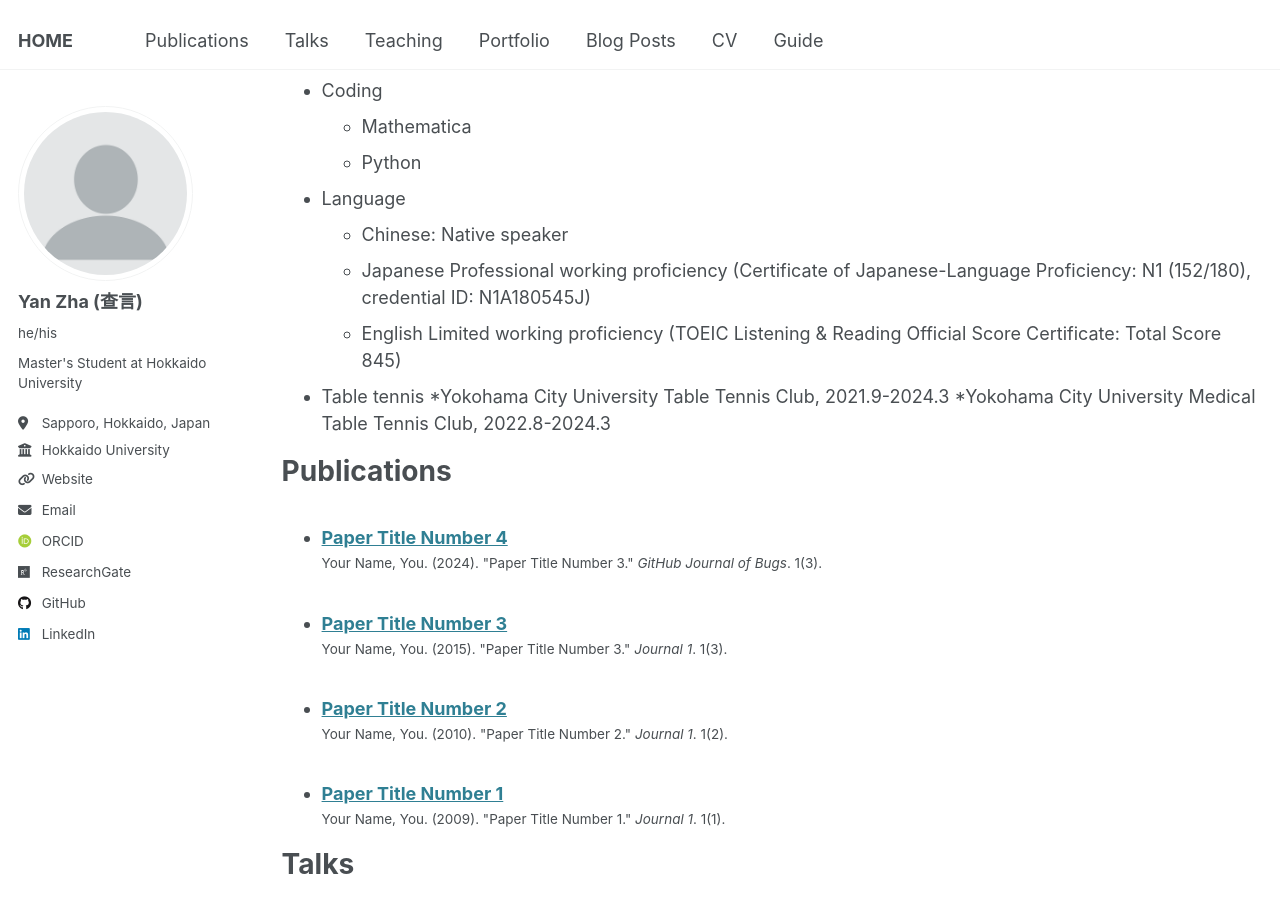
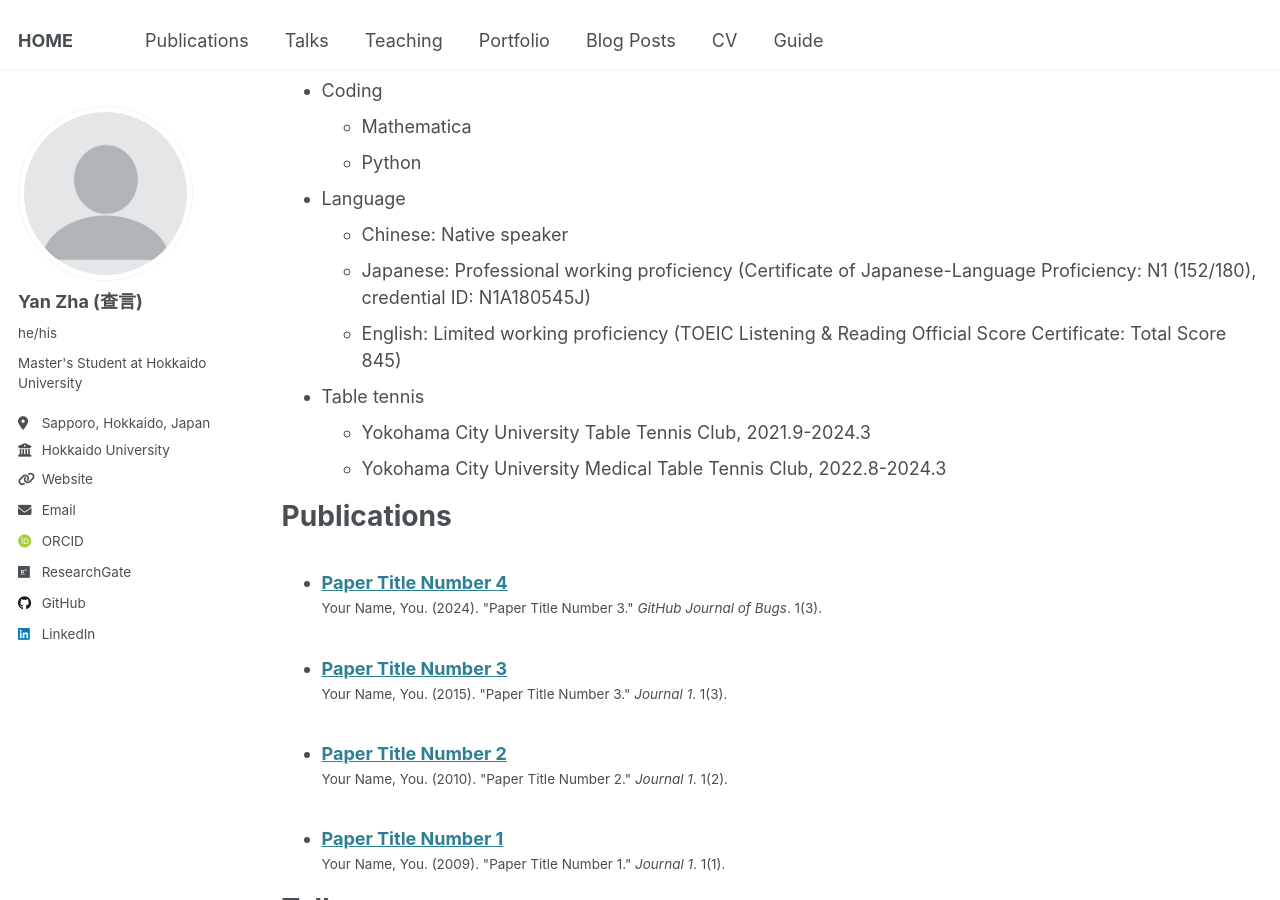
Before and after one commit to yzhacn/yzhacn.github.io, a Jekyll site: the page built from _pages/cv.md, in a window 1280 px wide and 900 px high, scrolled down 515 px. Built offline with Jekyll 4.4.1, drawn with Linux system fonts in a browser that asks for light colours; some web fonts are replaced.

Commit message:
Update cv.md

```diff
--- a/_pages/cv.md
+++ b/_pages/cv.md
@@ -28,11 +28,11 @@ Skills
     * Python
 * Language
   * Chinese: Native speaker
-  * Japanese Professional working proficiency (Certificate of Japanese-Language Proficiency: N1 (152/180), credential ID: N1A180545J)
-  * English Limited working proficiency (TOEIC Listening & Reading Official Score Certificate: Total Score 845)
+  * Japanese:  Professional working proficiency (Certificate of Japanese-Language Proficiency: N1 (152/180), credential ID: N1A180545J)
+  * English: Limited working proficiency (TOEIC Listening & Reading Official Score Certificate: Total Score 845)
 * Table tennis
-  *Yokohama City University Table Tennis Club, 2021.9-2024.3
-  *Yokohama City University Medical Table Tennis Club, 2022.8-2024.3
+  * Yokohama City University Table Tennis Club, 2021.9-2024.3
+  * Yokohama City University Medical Table Tennis Club, 2022.8-2024.3
 
 Publications
 ======
```
